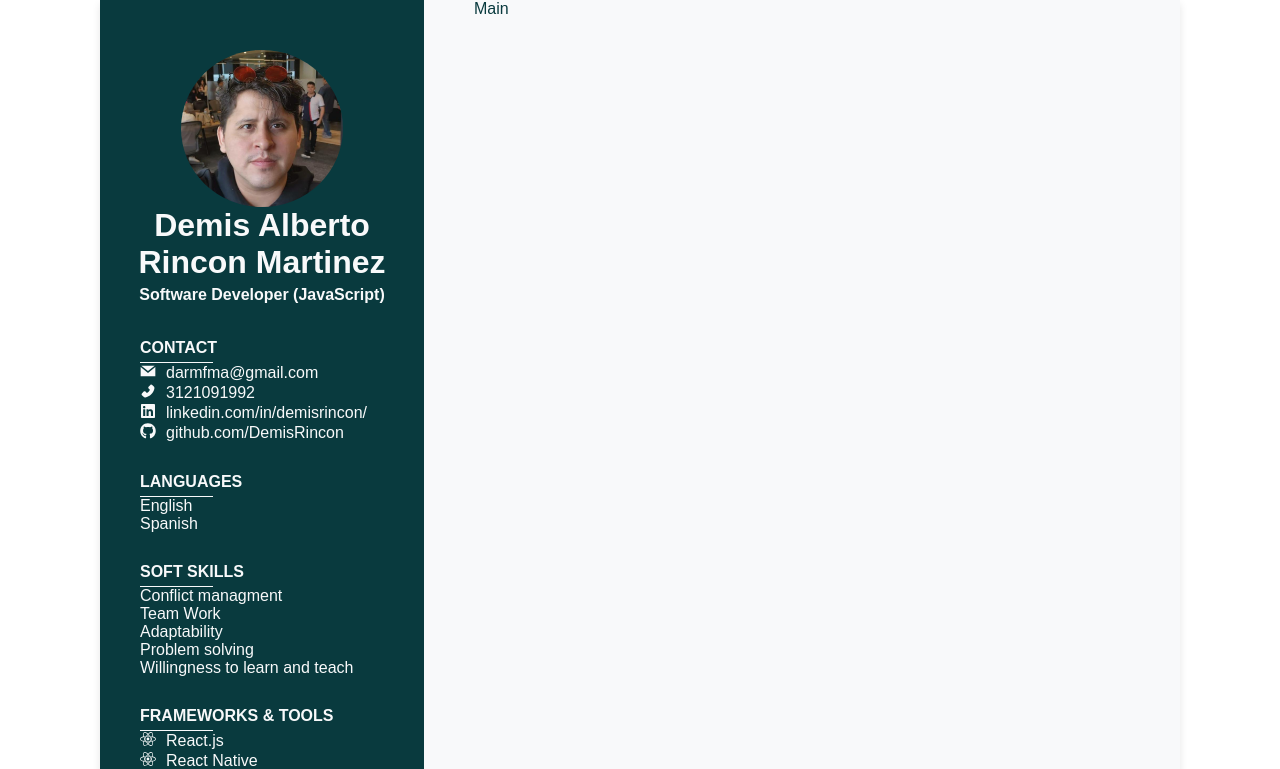
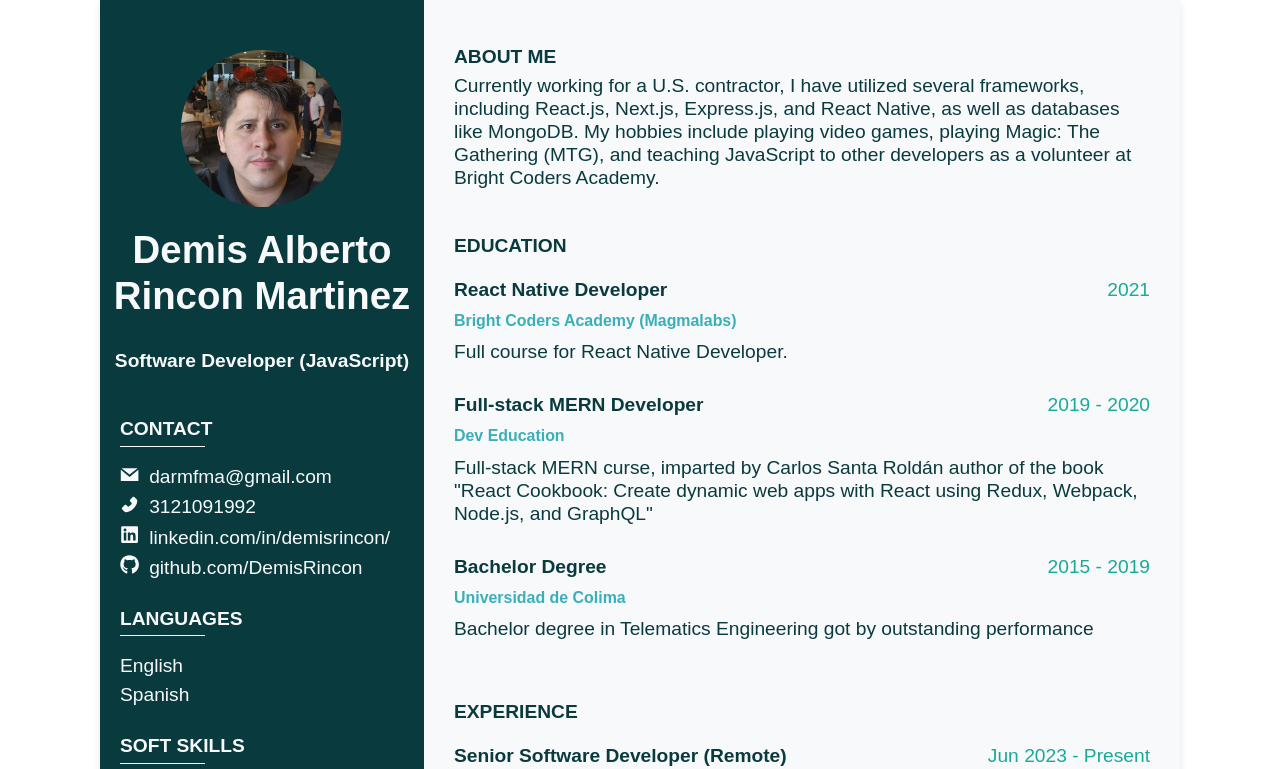
Before and after one commit to DemisRincon/resume-updated, a Next.js app: page / in a window 1280 px wide. Shown: the top 769 px of the page. Built offline with nearby package versions, Linux system fonts and the light colour scheme.

Commit message:
fix to css

```diff
--- a/pages/_components/Principal.tsx
+++ b/pages/_components/Principal.tsx
@@ -2,6 +2,7 @@ import React from "react";
 import { MainData } from "../_lib/data";
 import styled from "styled-components";
 import { breakpoints, colors } from "../_lib/global";
+import PrincipalItem from "./PrincipalItem";
 
 interface PrincipalProps {
   mainData: MainData;
@@ -11,14 +12,21 @@ const Container = styled.div`
   min-height: 100vh;
   width: 100%;
   color: ${colors.dark};
-  padding: 0 50px;
   @media (min-width: ${breakpoints.desktop}) {
     width: 70%;
   }
 `;
 
-const Principal: React.FC<PrincipalProps> = ({ mainData: { profile } }) => {
-  return <Container>Main</Container>;
+const Principal: React.FC<PrincipalProps> = ({
+  mainData: { about, education, experience },
+}) => {
+  return (
+    <Container>
+      <PrincipalItem {...about} />
+      <PrincipalItem {...education} />
+      <PrincipalItem {...experience} />
+    </Container>
+  );
 };
 
 export default Principal;
--- /dev/null
+++ b/pages/_components/PrincipalItem.tsx
@@ -0,0 +1,74 @@
+import React from "react";
+import { MainSectionInterface } from "../_lib/interfaceses";
+import styled from "styled-components";
+import { colors } from "../_lib/global";
+
+const Container = styled.div`
+  display: flex;
+  flex-direction: column;
+  justify-content: start;
+  align-items: space-between;
+  margin: 30px;
+  max-width: 100%;
+`;
+
+const Title = styled.h4`
+  margin: 15px 0 0 0;
+  &&:after {
+    background-color: ${colors.light};
+    content: "";
+    display: block;
+    width: 30%;
+    margin: 5px 0 0 0;
+    height: 1px;
+  }
+`;
+
+const DetailsContainer = styled.div`
+  display: flex;
+  flex-direction: column;
+  margin: 15px 0;
+`;
+
+const PositionWrapper = styled.div`
+  width: 100%;
+  display: flex;
+  justify-content: space-between;
+  align-items: center;
+  margin: 0;
+
+  span {
+    color: ${colors.lightGreen};
+  }
+`;
+
+const Enterprise = styled.h5`
+  color: ${colors.lightBlue};
+  margin: 10px 0;
+`;
+
+const PrincipalItem: React.FC<MainSectionInterface> = ({
+  title,
+  description,
+  list,
+}) => {
+  return (
+    <Container>
+      <Title>{title}</Title>
+      {description && <p>{description}</p>}
+      {list &&
+        list.map((item, index) => (
+          <DetailsContainer key={index}>
+            <PositionWrapper>
+              <b>{item.position}</b>
+              <span>{item.time}</span>
+            </PositionWrapper>
+            <Enterprise>{item.enterprise}</Enterprise>
+            <p>{item.description}</p>
+          </DetailsContainer>
+        ))}
+    </Container>
+  );
+};
+
+export default PrincipalItem;
--- a/pages/_components/Side.tsx
+++ b/pages/_components/Side.tsx
@@ -19,11 +19,6 @@ const Container = styled.div`
   @media (min-width: ${breakpoints.desktop}) {
     width: 30%;
   }
-  @media print {
-    background-color: ${colors.light};
-    color: ${colors.dark};
-    border-right: 1px solid ${colors.dark};
-  }
 `;
 
 const ImageContainer = styled.div`
@@ -44,17 +39,15 @@ const ProfileImage = styled(Image)`
 const Name = styled.h1`
   text-align: center;
   color: ${colors.light};
-  @media print {
-    color: ${colors.dark};
-  }
+  margin: 20px 0;
 `;
 
-export const JobTitle = styled.h4`
+const JobTitle = styled.h4`
   text-align: center;
-  margin: 5px;
+  margin: 10px 0;
 `;
 
-export const Grid = styled.div`
+const Grid = styled.div`
   display: flex;
   flex-direction: column;
 
--- a/pages/_components/SideItem.tsx
+++ b/pages/_components/SideItem.tsx
@@ -1,22 +1,23 @@
 import React from "react";
 import styled from "styled-components";
 import { SideItemInterface } from "../_lib/interfaceses";
-import { colors } from "../_lib/global";
+import { breakpoints, colors } from "../_lib/global";
 
 export const Container = styled.div`
   display: flex;
-  padding: 0 20px;
   flex-direction: column;
   justify-content: start;
   align-items: space-between;
-  margin: 10px 0;
+  margin: 30px;
+  max-width: 100%;
   justify-self: center;
-  @media print {
-    margin: 5px 0;
+  @media (min-width: ${breakpoints.tablet}) {
+    margin: 0;
   }
 `;
 
 export const Title = styled.h4`
+  margin: 15px 0;
   &&:after {
     background-color: ${colors.light};
     content: "";
@@ -30,6 +31,7 @@ export const Title = styled.h4`
 export const ItemContainer = styled.div`
   display: flex;
   align-items: center;
+  margin: 3px 0;
 `;
 
 export const IconContainer = styled.div`
--- a/pages/_lib/global.ts
+++ b/pages/_lib/global.ts
@@ -1,5 +1,3 @@
-import styled from "styled-components";
-
 interface Breakpoints {
   phone: string;
   tablet: string;
--- a/pages/index.tsx
+++ b/pages/index.tsx
@@ -5,7 +5,6 @@ import { mainData, sideData } from "./_lib/data";
 import Principal from "./_components/Principal";
 import Side from "./_components/Side";
 import { colors, breakpoints } from "./_lib/global";
-import StyledComponentsRegistry from "./_lib/registry";
 
 const MainContainer = styled.div`
   background-color: ${colors.light};
@@ -13,10 +12,12 @@ const MainContainer = styled.div`
   max-width: 100vw;
   width: 1080px;
   display: flex;
+  flex-direction: column;
   justify-content: center;
   align-items: stretch;
   box-shadow: 0 4px 8px rgba(0, 0, 0, 0.1);
-
+  font-size: 1.2rem;
+  line-height: 1.2;
   @media (min-width: ${breakpoints.desktop}) {
     flex-direction: row;
   }
```
